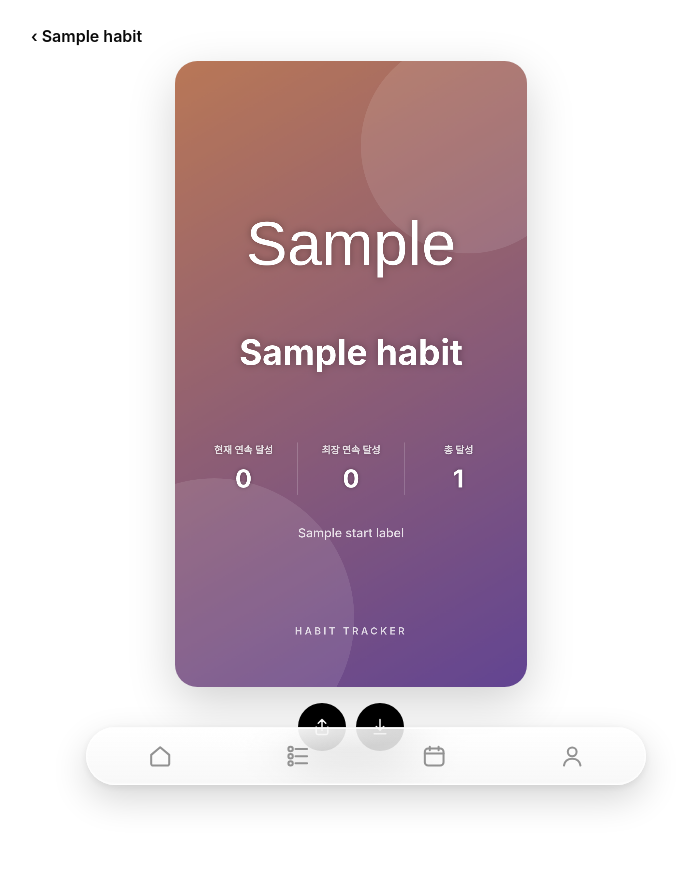
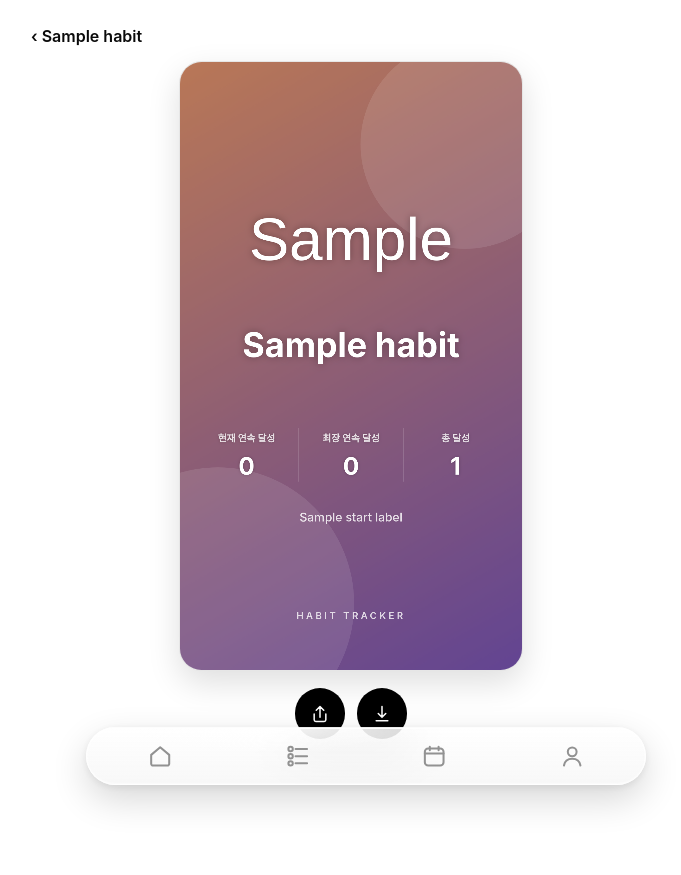
Before and after one commit to ipari/habit-tracker, a FastAPI app: template app/templates/habits/share.html in a window 1280 px wide. Shown: the whole page, without its empty margins (289-970 px from the left). After the commit the page ends 808 px from the top, so only its background shows below. Run offline with FastAPI, Linux system fonts and the light colour scheme; the template is opened without the code that fills it: most values are stand-ins (such as "Sample title", 1, 10 or a date in 2020); parts of the project's set-up code (start-up, migrations or seed data) failed here and were passed over.

Commit message:
refactor: polish habit share card layout

```diff
--- a/app/static/css/app.css
+++ b/app/static/css/app.css
@@ -189,12 +189,12 @@ legend { margin-bottom: .65rem; font-weight: 700; }
 .calendar-habit-card form { margin: 0; }
 .compact-empty { padding-block: 1.5rem; }
 .htmx-request { opacity: .65; }
-.share-composer { display: grid; gap: 1rem; }
-.share-preview-frame { width: min(100%, 22rem); margin: 0 auto; overflow: hidden; border-radius: 1.4rem; background: #e9e9eb; box-shadow: 0 1rem 3rem rgb(0 0 0 / 18%); }
+.share-composer { display: grid; gap: 1.1rem; }
+.share-preview-frame { width: min(100%, 21.5rem); margin: 0 auto; overflow: hidden; border: 1px solid var(--threads-border); border-radius: 1.4rem; background: #e9e9eb; box-shadow: 0 .75rem 2rem rgb(0 0 0 / 13%); }
 .share-preview-frame canvas { display: block; width: 100%; height: auto; aspect-ratio: 9 / 16; }
 .share-status { min-height: 1.5rem; margin: 0; color: #58645c; text-align: center; }
-.share-actions { position: relative; z-index: 1; display: flex; justify-content: center; gap: .65rem; }
-.share-actions button { display: grid; width: 3rem; min-height: 3rem; padding: 0; place-items: center; border-radius: 50%; background: var(--threads-strong, #0a0a0a); color: var(--threads-bg, #fff); }
+.share-actions { position: relative; z-index: 1; display: flex; justify-content: center; gap: .75rem; }
+.share-actions button { display: grid; width: 3.15rem; min-height: 3.15rem; padding: 0; place-items: center; border-radius: 50%; background: var(--threads-strong, #0a0a0a); color: var(--threads-bg, #fff); }
 .share-actions button:hover { background: var(--threads-strong, #0a0a0a); opacity: .82; }
 .share-actions svg { width: 1.25rem; height: 1.25rem; fill: none; stroke: currentColor; stroke-linecap: round; stroke-linejoin: round; stroke-width: 1.8; }
 .share-actions button:disabled { cursor: progress; opacity: .55; }
--- a/app/static/js/share.js
+++ b/app/static/js/share.js
@@ -108,30 +108,31 @@ function drawShareImage() {
     ["최장 연속 달성", Number.isNaN(longestStreak) ? 0 : longestStreak],
     ["총 달성", Number.isNaN(totalCount) ? 0 : totalCount],
   ];
-  context.shadowBlur = 12;
+  context.shadowColor = "rgb(0 0 0 / 22%)";
+  context.shadowBlur = 10;
   achievementStats.forEach(([label, value], index) => {
     const centerX = 210 + index * 330;
     context.font = '600 30px -apple-system, BlinkMacSystemFont, "Helvetica Neue", sans-serif';
     context.fillStyle = "rgb(255 255 255 / 82%)";
-    context.fillText(label, centerX, 1195);
+    context.fillText(label, centerX, 1190);
     context.font = '700 76px -apple-system, BlinkMacSystemFont, "Helvetica Neue", sans-serif';
     context.fillStyle = "#ffffff";
-    context.fillText(String(value), centerX, 1285);
+    context.fillText(String(value), centerX, 1280);
   });
 
   context.shadowBlur = 0;
-  context.strokeStyle = "rgb(255 255 255 / 28%)";
+  context.strokeStyle = "rgb(255 255 255 / 20%)";
   context.lineWidth = 2;
   context.beginPath();
-  context.moveTo(375, 1170);
-  context.lineTo(375, 1330);
-  context.moveTo(705, 1170);
-  context.lineTo(705, 1330);
+  context.moveTo(375, 1155);
+  context.lineTo(375, 1325);
+  context.moveTo(705, 1155);
+  context.lineTo(705, 1325);
   context.stroke();
 
   context.font = '500 38px -apple-system, BlinkMacSystemFont, "Helvetica Neue", sans-serif';
   context.fillStyle = "rgb(255 255 255 / 82%)";
-  context.fillText(startLabel, 540, 1450);
+  context.fillText(startLabel, 540, 1440);
 
   context.font = '600 30px -apple-system, BlinkMacSystemFont, "Helvetica Neue", sans-serif';
   context.letterSpacing = "8px";
--- a/app/static/js/sw.js
+++ b/app/static/js/sw.js
@@ -1,11 +1,11 @@
-const CACHE_NAME = "habit-tracker-static-v73";
+const CACHE_NAME = "habit-tracker-static-v75";
 const STATIC_ASSETS = [
-  "/static/css/app.css?v=63",
+  "/static/css/app.css?v=64",
   "/static/js/theme.js?v=1",
   "/static/js/app.js?v=10",
   "/static/js/calendar.js",
   "/static/js/password-visibility.js?v=3",
-  "/static/js/share.js?v=5",
+  "/static/js/share.js?v=7",
   "/static/vendor/htmx-2.0.10.min.js",
   "/static/icons/app-icon.svg?v=5",
   "/static/icons/favicon.svg?v=3",
--- a/app/templates/base.html
+++ b/app/templates/base.html
@@ -15,7 +15,7 @@
     <link rel="manifest" href="{{ url_for('static', path='/manifest.webmanifest') }}">
     <link rel="icon" href="{{ url_for('static', path='/icons/favicon.svg') }}?v=3" type="image/svg+xml">
     <link rel="apple-touch-icon" href="{{ url_for('static', path='/icons/app-icon-180.png') }}?v=5">
-    <link rel="stylesheet" href="{{ url_for('static', path='/css/app.css') }}?v=63">
+    <link rel="stylesheet" href="{{ url_for('static', path='/css/app.css') }}?v=64">
     <script src="{{ url_for('static', path='/vendor/htmx-2.0.10.min.js') }}" defer></script>
     <script src="{{ url_for('static', path='/js/app.js') }}?v=10" defer></script>
   </head>
--- a/app/templates/habits/share.html
+++ b/app/templates/habits/share.html
@@ -36,5 +36,5 @@
     </div>
   </section>
 {% endblock %}
-{% block scripts %}<script src="{{ url_for('static', path='/js/share.js') }}?v=5"></script>{% endblock %}
+{% block scripts %}<script src="{{ url_for('static', path='/js/share.js') }}?v=7"></script>{% endblock %}
 {% block tabbar %}{% include "_tab_bar.html" %}{% endblock %}
```
Also changed, not shown: tests/test_pwa.py (+3 -3 lines), tests/test_sharing.py (+2 -1 lines).
